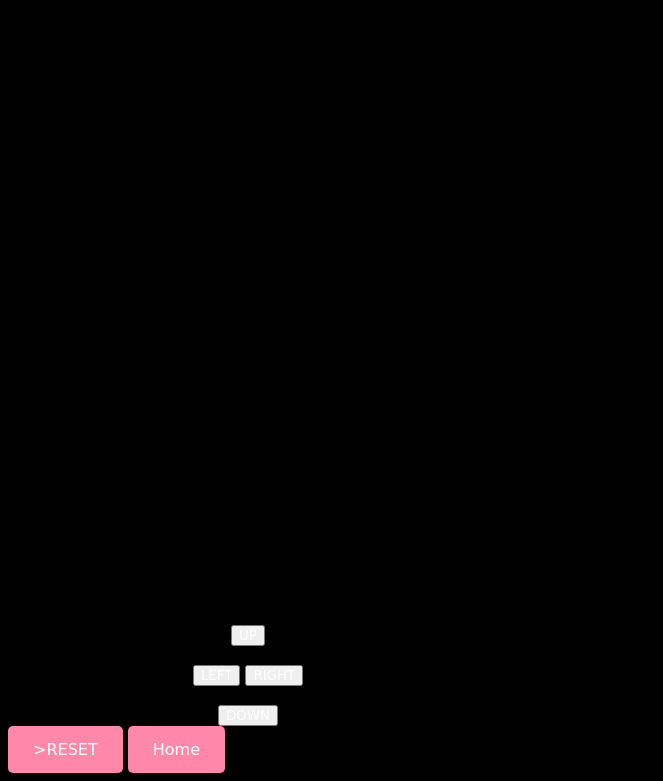
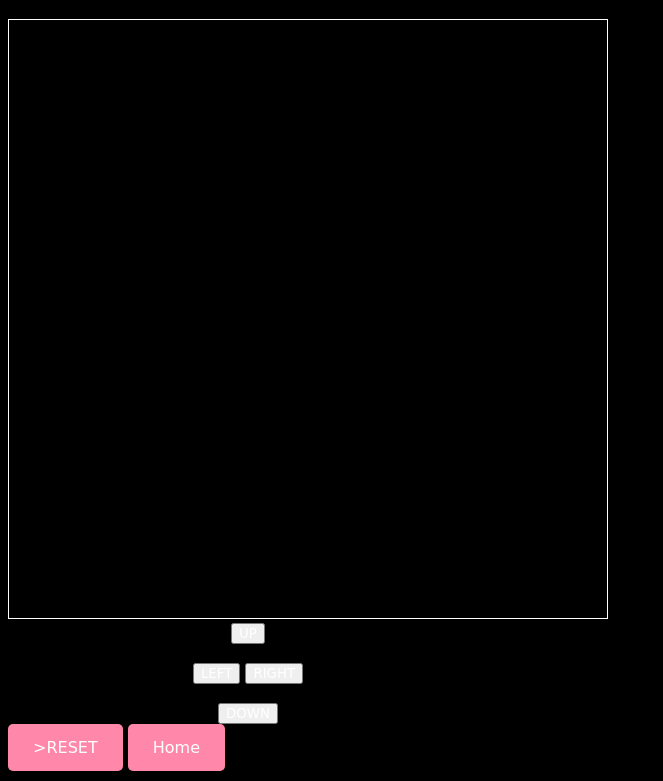
Before and after one commit to jeffreysalewis/startup, a plain HTML site: page index.html in a window 1280 px wide. Shown: the part 62-843 px from the top of the page, without its empty margins (0-663 px from the left). Drawn offline with Linux system fonts and the light colour scheme.

Commit message:
moved canvas styling to css

```diff
--- a/index.css
+++ b/index.css
@@ -14,6 +14,12 @@ body {
   background-color: black;
 }
 
+canvas {
+  width: 600px;
+  height: 600px;
+  border: 1px solid white;
+}
+
 a:link, a:visited {
   background-color: #ff88aa;
   color: white;
--- a/index.html
+++ b/index.html
@@ -14,8 +14,7 @@
       <h1>Startup Game</h1>
     </header>
     <main>
-      <canvas id="myCanvas" width="600" height="600"
-                style="border:1px solid #000000;">
+      <canvas id="myCanvas">
         </canvas>
 
         <div style="text-align:center;width:480px;">
```
